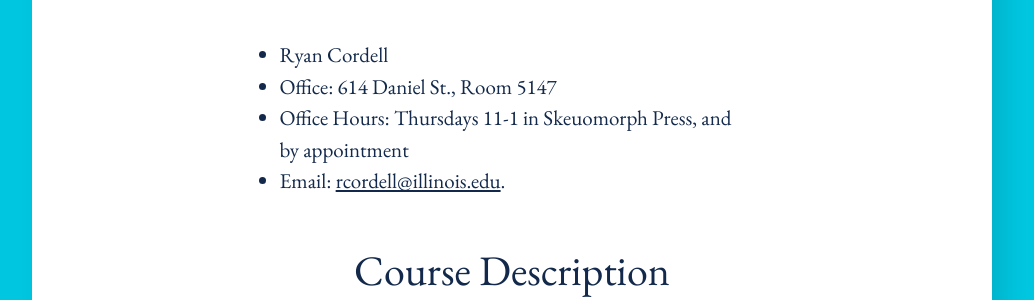
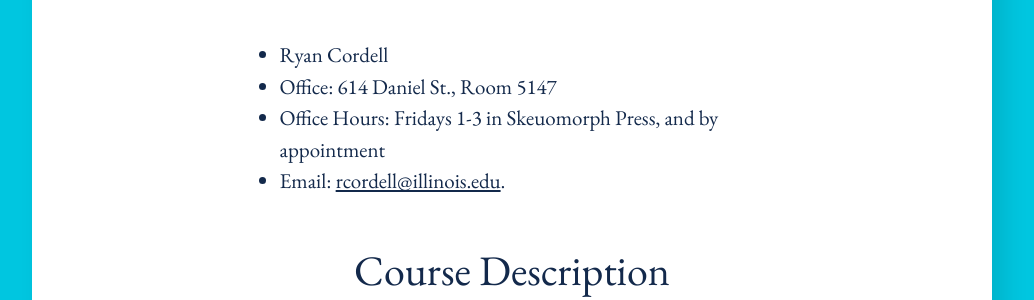
Before and after one commit to rccordell/s25bl, a Jekyll site: the page built from pages/syllabus.md, in a window 1280 px wide. Shown: the part 1179-1479 px from the top of the page, without its empty margins (128-1162 px from the left). Built offline with Jekyll 4.4.1, drawn with Linux system fonts in a browser that asks for light colours.

Commit message:
Update syllabus.md

```diff
--- a/pages/syllabus.md
+++ b/pages/syllabus.md
@@ -20,7 +20,7 @@ title: Syllabus
 
 + Ryan Cordell
 + Office: 614 Daniel St., Room 5147
-+ Office Hours: Thursdays 11-1 in Skeuomorph Press, and by appointment
++ Office Hours: Fridays 1-3 in Skeuomorph Press, and by appointment
 + Email: [rcordell@illinois.edu](mailto:rcordell@illinois.edu).
 
 ## Course Description
```
